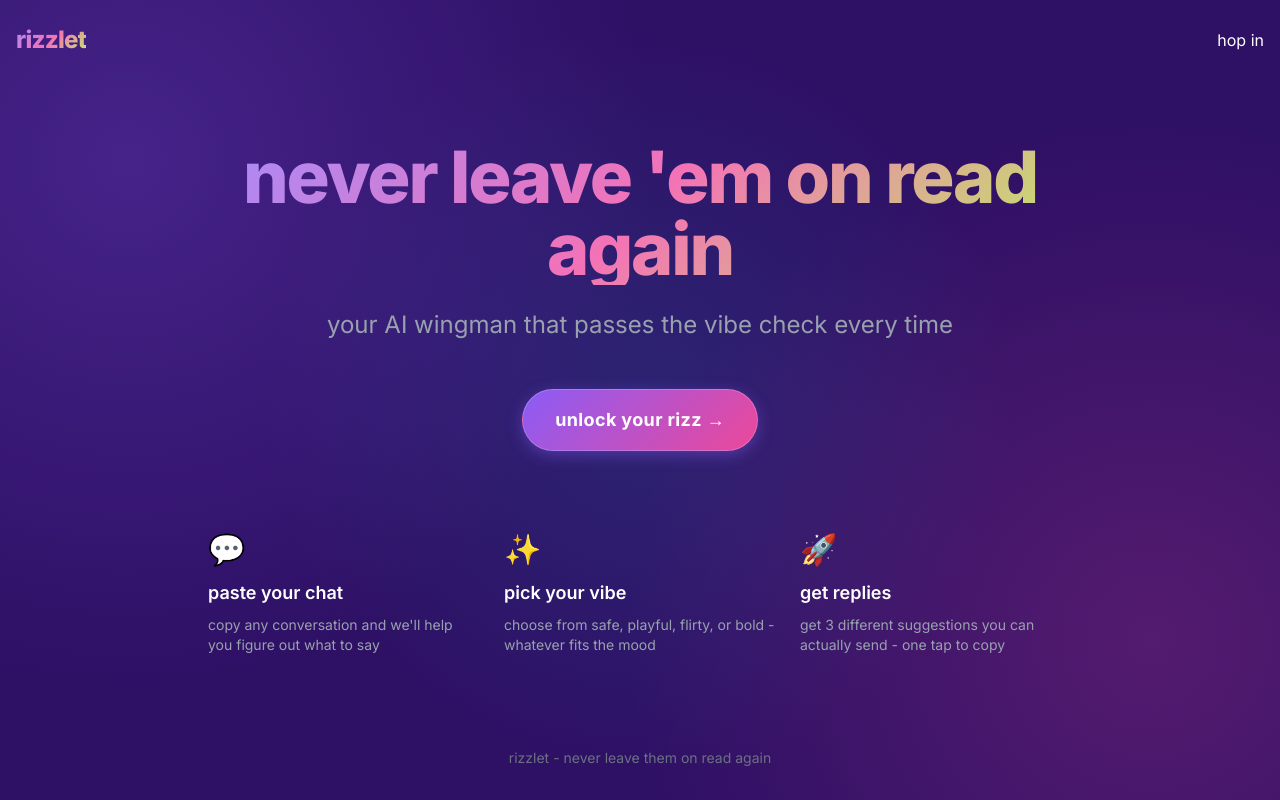
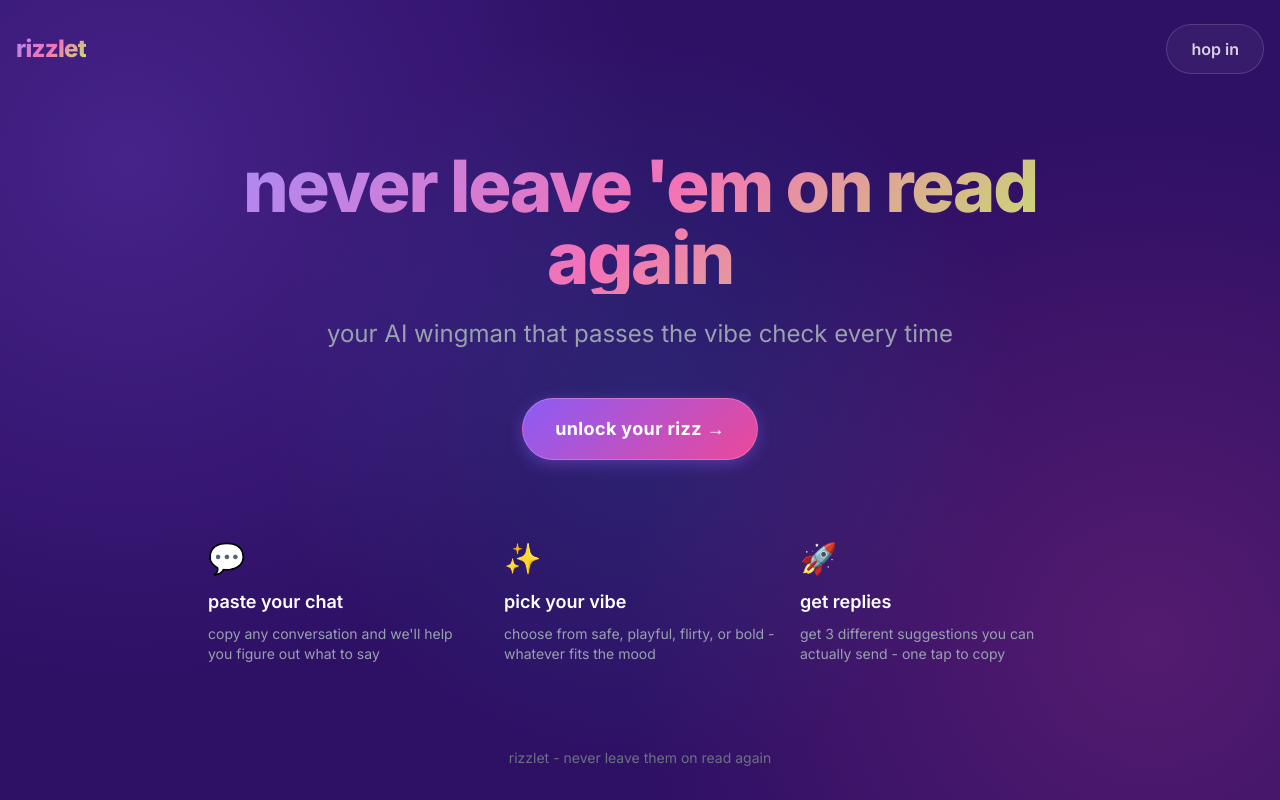
Before and after one commit to aaditya-paul/rizzlet-web, a Next.js app: page / in a window 1280 px wide. Built offline with nearby package versions, Linux system fonts and the light colour scheme; no server answers.

Commit message:
feat: Enhance button styles with hover, active, and disabled states for improved interactivity

```diff
--- a/app/globals.css
+++ b/app/globals.css
@@ -97,6 +97,7 @@ body {
   font-weight: 800;
   letter-spacing: -0.03em;
 }
+/* Buttons */
 .btn-primary {
   background: linear-gradient(135deg, #8b5cf6 0%, #ec4899 100%);
   color: white;
@@ -108,6 +109,39 @@ body {
   box-shadow: 0 4px 15px rgba(139, 92, 246, 0.4);
   letter-spacing: 0.02em;
 }
+
+.btn-primary:hover {
+  transform: scale(1.02) translateY(-1px);
+  box-shadow: 0 8px 25px rgba(236, 72, 153, 0.5);
+  filter: brightness(1.1);
+}
+
+.btn-primary:active {
+  transform: scale(0.98);
+}
+
+.btn-primary:disabled {
+  opacity: 0.7;
+  cursor: not-allowed;
+  filter: grayscale(0.5);
+}
+
+.btn-secondary {
+  background: rgba(255, 255, 255, 0.05);
+  border: 1px solid var(--color-border);
+  color: rgba(255, 255, 255, 0.8);
+  font-weight: 600;
+  padding: 0.75rem 1.5rem;
+  border-radius: 9999px;
+  transition: all 0.2s;
+}
+
+.btn-secondary:hover {
+  background: rgba(255, 255, 255, 0.1);
+  color: white;
+  border-color: rgba(255, 255, 255, 0.3);
+}
+
 .glow-border {
   position: relative;
 }
```
